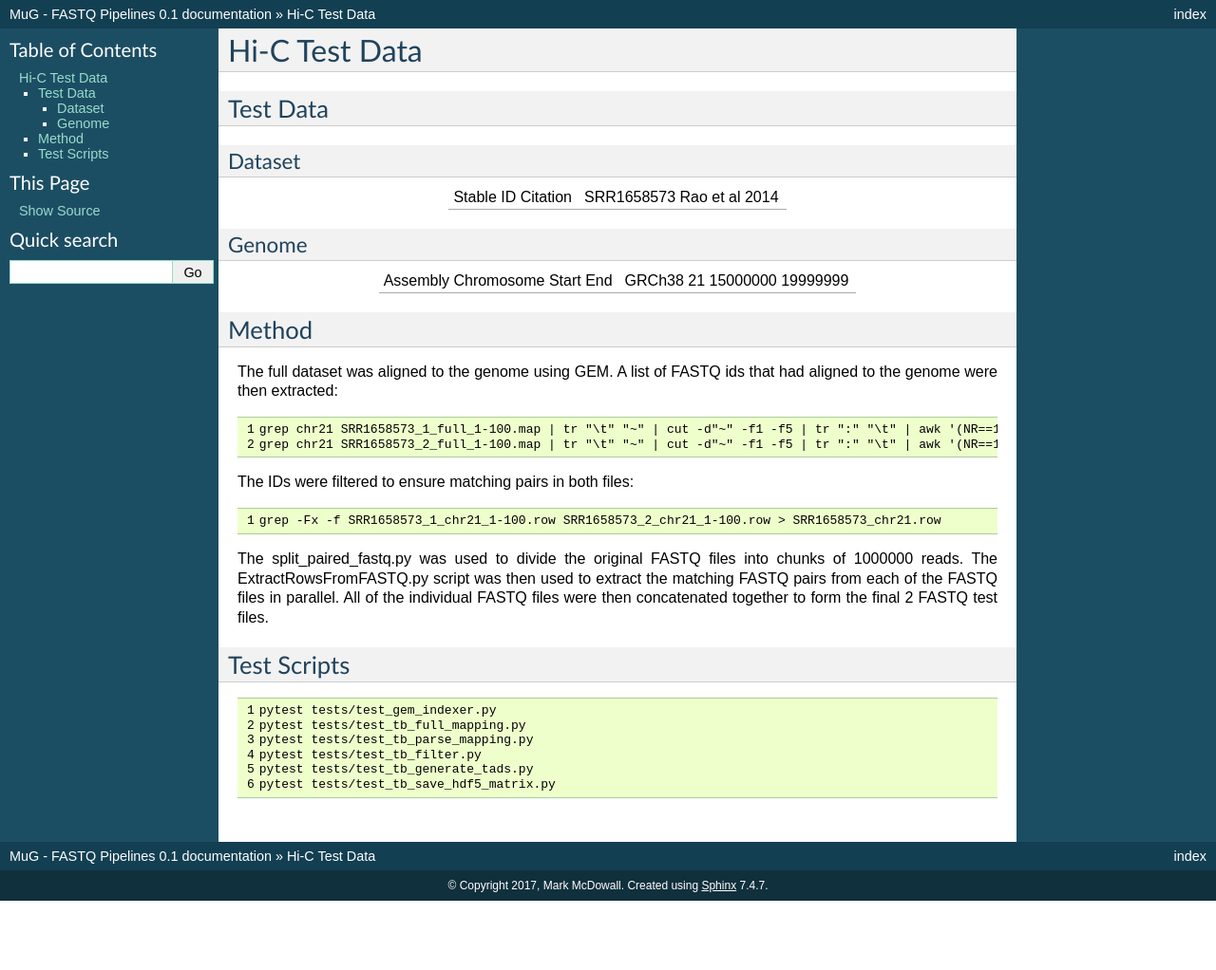
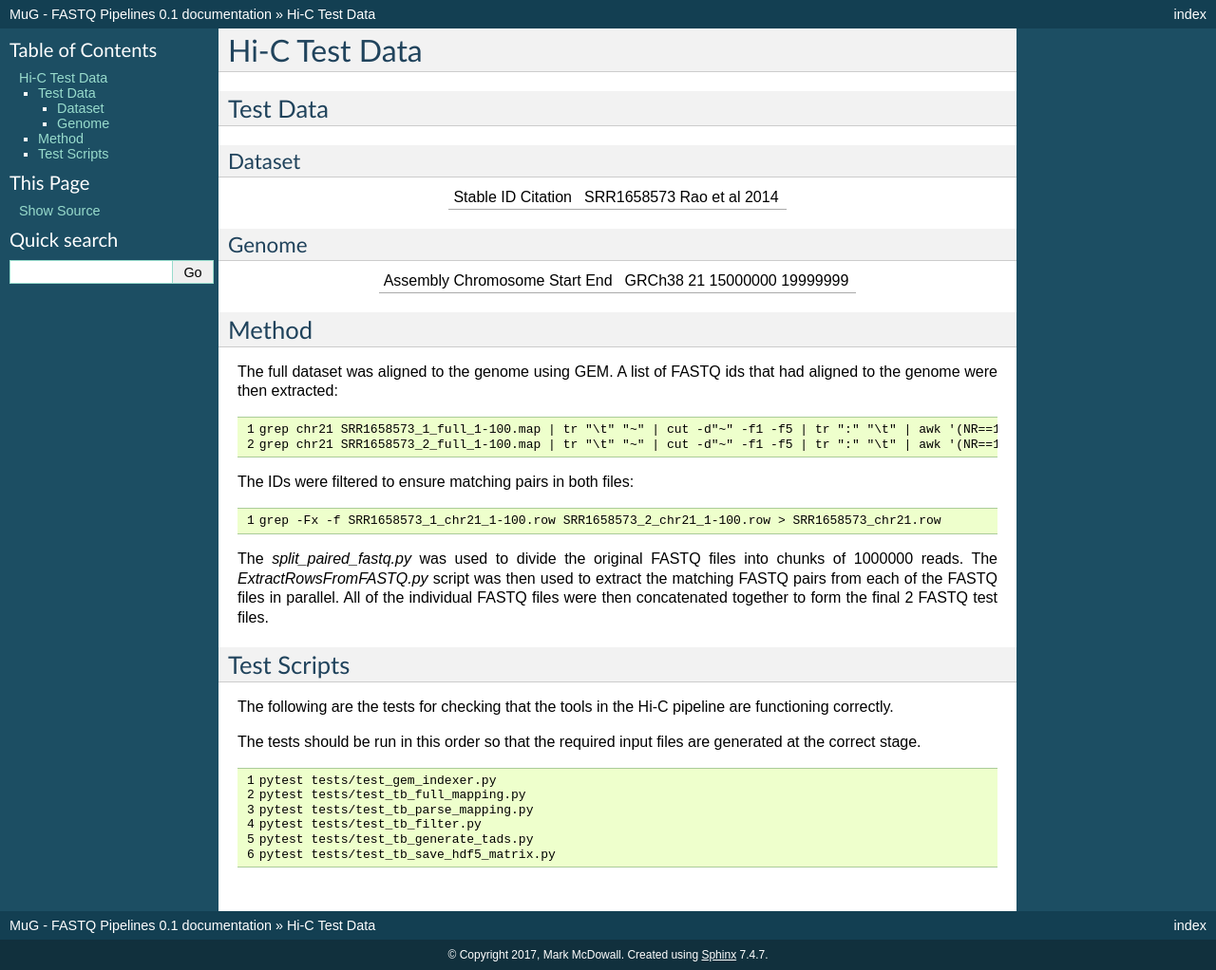
Before and after one commit to Multiscale-Genomics/mg-process-fastq, a Sphinx documentation site: the page built from docs/tests_hic.rst, in a window 1280 px wide. Shown: the whole page at 95% size. Built offline with Sphinx 7.4.7, drawn with Linux system fonts in a browser that asks for light colours; before the commit the page ends 949 px from its top, so only the background shows below that.

Commit message:
Added a handful of extra notes and some minor formatting changes

```diff
--- a/docs/tests_hic.rst
+++ b/docs/tests_hic.rst
@@ -40,8 +40,8 @@ The IDs were filtered to ensure matching pairs in both files:
 
    grep -Fx -f SRR1658573_1_chr21_1-100.row SRR1658573_2_chr21_1-100.row > SRR1658573_chr21.row
 
-The split_paired_fastq.py was used to divide the original FASTQ files into
-chunks of 1000000 reads. The ExtractRowsFromFASTQ.py script was then used to
+The `split_paired_fastq.py` was used to divide the original FASTQ files into
+chunks of 1000000 reads. The `ExtractRowsFromFASTQ.py` script was then used to
 extract the matching FASTQ pairs from each of the FASTQ files in parallel. All
 of the individual FASTQ files were then concatenated together to form the final
 2 FASTQ test files.
@@ -49,6 +49,12 @@ of the individual FASTQ files were then concatenated together to form the final
 
 Test Scripts
 ------------
+
+The following are the tests for checking that the tools in the Hi-C pipeline are
+functioning correctly.
+
+The tests should be run in this order so that the required input files are
+generated at the correct stage.
 
 .. code-block:: none
    :linenos:
```
